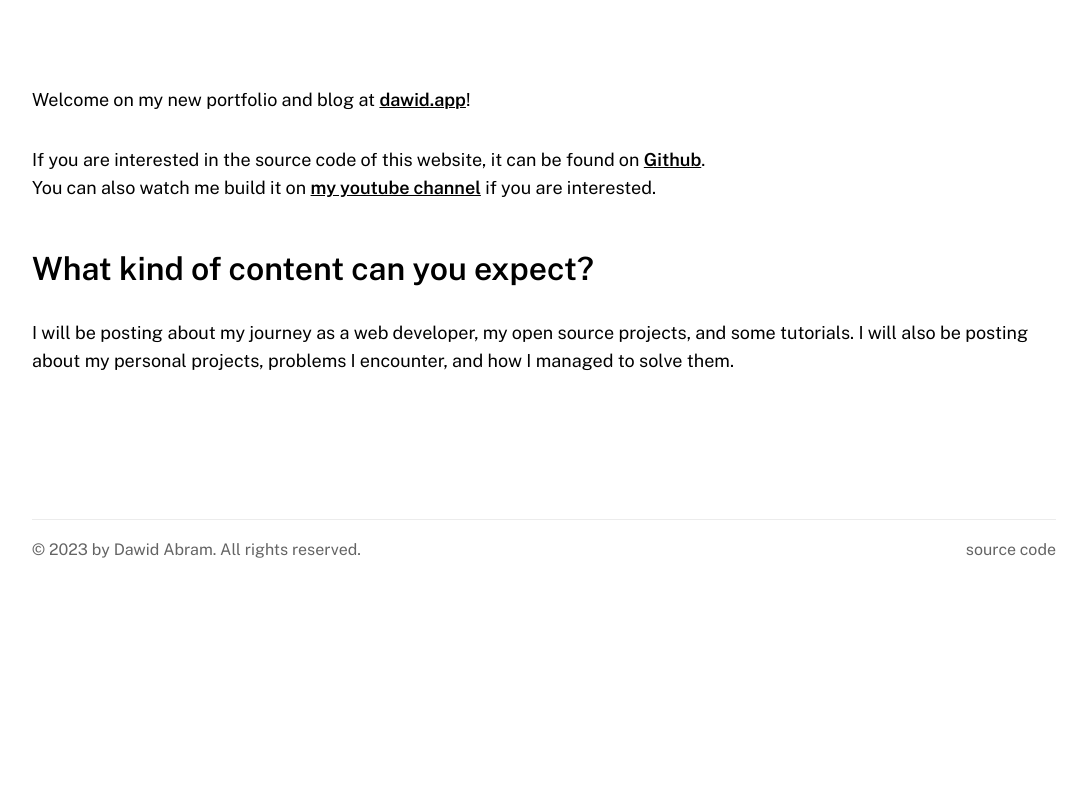
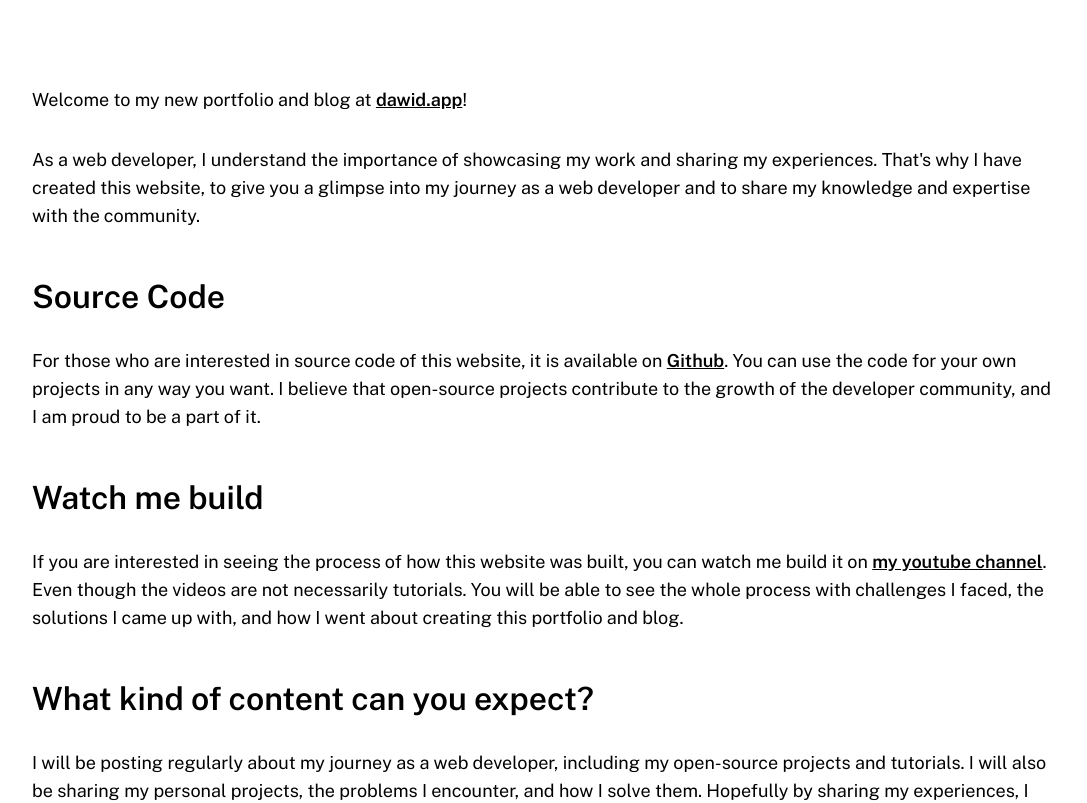
Before and after one commit to DawidAbram/dawidapp, a Next.js app: page /blog/welcome-on-my-blog in a window 1280 px wide. Shown: the part 800-1603 px from the top of the page, without its empty margins (96-1183 px from the left). Before the commit the page ends 1379 px from the top, so only its background shows below. Built offline with nearby package versions, Linux system fonts and the light colour scheme.

Commit message:
Updated initial blog post with more details + image changes

```diff
--- a/src/components/BlogPostLayout/BlogPostLayout.tsx
+++ b/src/components/BlogPostLayout/BlogPostLayout.tsx
@@ -38,7 +38,14 @@ const BlogPostLayout = ({
                         <p>{keywords}</p>
                     </div>
                 </div>
-                {!!imageUrl ? <Image src={imageUrl} alt={title} className={styles.postImage} /> : null}
+                {!!imageUrl ?
+                    <Image
+                        src={imageUrl}
+                        placeholder="blur"
+                        blurDataURL="/images/landscape.jpg"
+                        alt={title}
+                        className={styles.postImage}
+                    /> : null}
                 <div className={styles.blogContent}>{children}</div>
             </main>
         </>
--- a/src/components/Footer/Footer.tsx
+++ b/src/components/Footer/Footer.tsx
@@ -6,7 +6,7 @@ const Footer = () => {
         <div className={globalStyles.container}>
             <footer className={styles.footer}>
                 <p>© {new Date().getUTCFullYear()} by Dawid Abram. All rights reserved.</p>
-                <a href="#" className={styles.sourceCodeLink}>source code</a>
+                <a href="#" className={styles.sourceCodeLink} target="_blank" rel="noreferrer noopener">source code</a>
             </footer>
         </div>
     );
--- a/src/components/WelcomeHeader/WelcomeHeader.tsx
+++ b/src/components/WelcomeHeader/WelcomeHeader.tsx
@@ -5,7 +5,7 @@ import styles from './WelcomeHeader.module.css';
 const WelcomeHeader = () => {
     return (
         <header className={styles.welcomeContainer}>
-            <Image src={DawidAbramImage} alt="Dawid Abram" className={styles.image} />
+            <Image src={DawidAbramImage} placeholder="blur" blurDataURL="/dawidabram.jpg" alt="Dawid Abram" className={styles.image} />
             <h1>
                 Hi I’m Dawid! 👋<br/>
                 A full stack website developer specialising in javascript applications.<br/>
--- a/src/pages/blog/welcome-on-my-blog.mdx
+++ b/src/pages/blog/welcome-on-my-blog.mdx
@@ -15,13 +15,29 @@ export default ({ title, publishedAt, children }) => <BlogPostLayout
     imageUrl={BlogPostImage}
 >{children}</BlogPostLayout>;
 
-Welcome on my new portfolio and blog at [**dawid.app**](https://dawid.app)!
+Welcome to my new portfolio and blog at [**dawid.app**](https://dawid.app)!
 
-If you are interested in the source code of this website, it can be found on [**Github**](https://github.com/DawidAbram/dawidapp). <br/>
-You can also watch me build it on [**my youtube channel**](https://www.youtube.com/@webdevbydawid) if you are interested.
+As a web developer, I understand the importance of showcasing my work and sharing my experiences.
+That's why I have created this website, to give you a glimpse into my journey as a web developer and to share my knowledge and expertise with the community.
 
+## Source Code
+
+For those who are interested in source code of this website, it is available on [**Github**](https://github.com/DawidAbram/dawidapp).
+You can use the code for your own projects in any way you want.
+I believe that open-source projects contribute to the growth of the developer community, and I am proud to be a part of it.
+
+## Watch me build
+
+If you are interested in seeing the process of how this website was built, you can watch me build it on [**my youtube channel**](https://www.youtube.com/@webdevbydawid).
+Even though the videos are not necessarily tutorials. You will be able to see the whole process with challenges I faced, the solutions I came up with,
+and how I went about creating this portfolio and blog.
 
 ## What kind of content can you expect?
 
-I will be posting about my journey as a web developer, my open source projects, and some tutorials.
-I will also be posting about my personal projects, problems I encounter, and how I managed to solve them.
+I will be posting regularly about my journey as a web developer, including my open-source projects and tutorials.
+I will also be sharing my personal projects, the problems I encounter, and how I solve them.
+Hopefully by sharing my experiences, I can help others avoid similar obstacles and learn from my mistakes.
+Additionally, I will be sharing tips and tricks that I have learned along the way to help others grow in their careers as web developers.
+
+So, whether you are just starting out in the world of web development or you are a seasoned professional, I invite you to join me on this journey.
+Subscribe to my youtube, follow me on social media, and let's learn and grow together!
--- a/src/styles/Main.module.css
+++ b/src/styles/Main.module.css
@@ -51,8 +51,8 @@
 }
 
 .postImage {
-    max-width: 100%;
     height: 30vh;
+    width: 100%;
     object-fit: cover;
     border-radius: 8px;
     margin-bottom: 4rem;
```
Also changed, not shown: src/components/BlogPosts/BlogPosts.tsx (+9 -1 lines), 1 other file (tests, documents, lock files or other folders).
